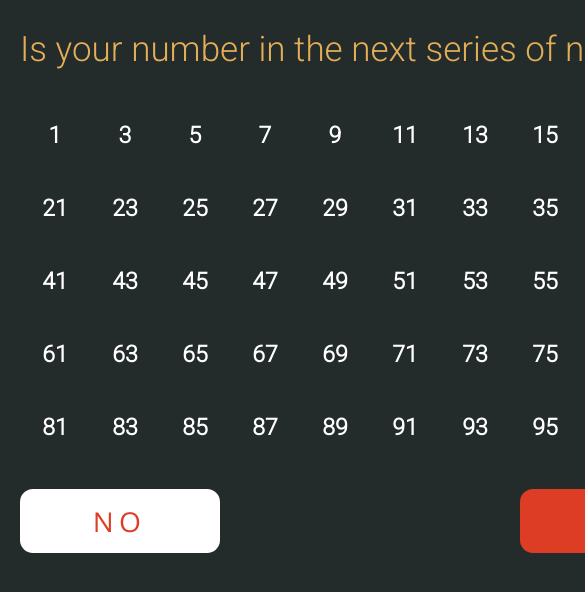
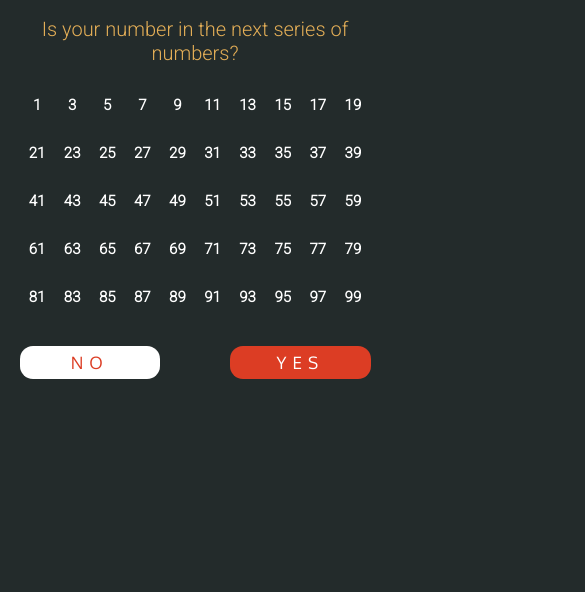
Before and after one commit to ivand91/mentalist, a React (Create React App) app: page / in a window 390 px wide. Both pictures are taken after a click on the button "START THE MENTALIST". Shown: the top 592 px of the page, 585 px wide, since content can reach past the window. Built offline with nearby package versions, Linux system fonts and the light colour scheme; a web font is replaced by a local one.

Commit message:
Responsive App

```diff
--- a/src/components/EndScreen/End.css
+++ b/src/components/EndScreen/End.css
@@ -15,3 +15,25 @@
     font-size: 200px;
     color: #DC3D24;
 }
+
+@media only screen and (max-width: 300px) {
+
+    .end-screen h2 {
+        font-size: 27px;
+    }
+
+    .end-screen p {
+        font-size: 135px;
+    }
+
+}
+
+@media only screen and (min-width: 301px) and (max-width: 470px) {
+    .end-screen h2 {
+        font-size: 27px;
+    }
+
+    .end-screen p {
+        font-size: 160px;
+    }
+}
--- a/src/components/PlayScreen/Play.css
+++ b/src/components/PlayScreen/Play.css
@@ -2,6 +2,7 @@
 @import url("https://fonts.googleapis.com/css?family=Oxygen");
 
 .number-series {
+    box-sizing: border-box;
     width: 700px;
     margin: 0 auto;
     text-align: left;
@@ -24,17 +25,79 @@ p.number {
     text-align: center;
 }
 
+.btn {
+    margin-bottom: 25px;
+}
+
 .btn-yes {
-    width: 200px;
+    width: 250px;
     float: right;
     background-color: #DC3D24;
     margin-top: 25px;
 }
 
 .btn-no {
-    width: 200px;
+    width: 250px;
     float: left;
     background-color: white;
     color: #DC3D24;
     margin-top: 25px;
 }
+
+@media only screen and (max-width: 500px) {
+    body {
+        margin: 0 5%;
+    }
+
+    .number-series {
+        width: 100%;
+    }
+
+    .number-series h1 {
+        font-size: 20px;
+        text-align: center;
+    }
+
+    p.number {
+        width: 10%;
+        font-size: 15px;
+    }
+
+    .btn {
+        padding: 6px 8px;
+        font-size: 17px;
+    }
+
+    .btn-yes, .btn-no {
+        width: 40%;
+    }
+}
+
+@media only screen and (min-width: 501px) and (max-width: 799px) {
+    body {
+        margin: 0 10%;
+    }
+
+    .number-series {
+        width: 100%;
+    }
+
+    .number-series h1 {
+        font-size: 27px;
+        text-align: center;
+    }
+
+    p.number {
+        width: 10%;
+        font-size: 19px;
+    }
+
+    .btn {
+        padding: 9px 12px;
+        font-size: 20px;
+    }
+
+    .btn-yes, .btn-no {
+        width: 35%;
+    }
+}
```
